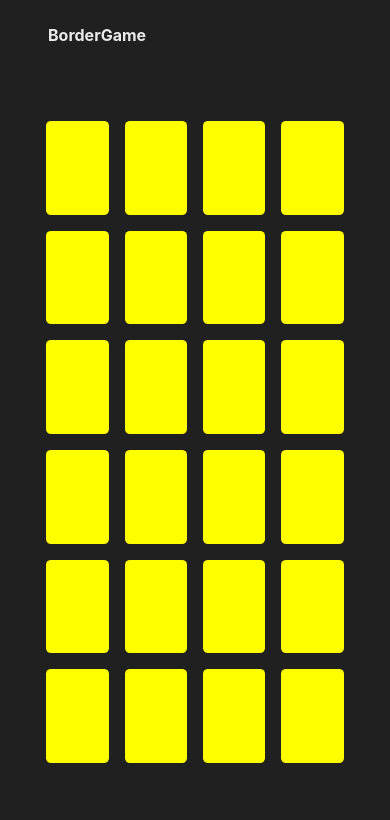
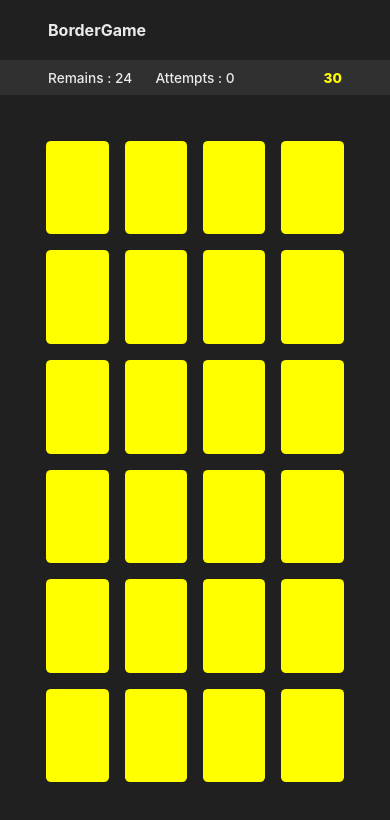
Before and after one commit to yyb02006/Boardgame, a React (Create React App) app: page /card-flipper in a window 390 px wide. Both pictures are taken after a click on the button "24". Shown: the top 820 px of the page. Built offline with nearby package versions, Linux system fonts and the light colour scheme.

Commit message:
반응형 대응 개선

```diff
--- a/src/components/Header.tsx
+++ b/src/components/Header.tsx
@@ -12,6 +12,15 @@ const Layout = styled.section`
 	display: flex;
 	align-items: center;
 	z-index: 1;
+	@media screen and (max-width: 1024px) {
+		height: 80px;
+		font-size: 2rem;
+	}
+	@media screen and (max-width: 640px) {
+		height: 60px;
+		padding: 0 48px;
+		font-size: 1rem;
+	}
 `;
 
 const HeaderNav = styled(NavLink)`
--- a/src/routes/CardFlipper.tsx
+++ b/src/routes/CardFlipper.tsx
@@ -17,8 +17,9 @@ import useThrottleClear from '#hooks/useThrottleClear';
 
 const layoutOption = {
 	padding: {
-		lg: { top: 80, right: 120, bottom: 40, left: 120 },
-		sm: { top: 80, right: 0, bottom: 40, left: 0 },
+		lg: { top: 80, right: 120, bottom: 20, left: 120 },
+		md: { top: 80, right: 0, bottom: 20, left: 0 },
+		sm: { top: 60, right: 0, bottom: 20, left: 0 },
 	},
 };
 
@@ -38,18 +39,34 @@ const createGridAutoTemplate = (props: [number, number]) => css`
 `;
 
 const Layout = styled.section`
-	height: 100vh;
+	min-height: 100vh;
 	width: 100%;
 	font-size: 5rem;
 	font-weight: 800;
 	position: relative;
 	padding: ${() => getPaddingFromOption(layoutOption.padding.lg)};
 	perspective: 2000px;
-	overflow-y: hidden;
 	@media screen and (max-width: 1024px) {
 		display: flex;
 		flex-direction: column;
+		padding: ${() => getPaddingFromOption(layoutOption.padding.md)};
+	}
+	@media screen and (max-width: 640px) {
+		display: flex;
+		flex-direction: column;
 		padding: ${() => getPaddingFromOption(layoutOption.padding.sm)};
+	}
+	& .calcMinHeight {
+		min-height: ${() => {
+			const { top, bottom } = layoutOption.padding.lg;
+			return `calc(100vh - ${top + bottom}px)`;
+		}};
+	}
+	& .calcHeight {
+		height: ${() => {
+			const { top, bottom } = layoutOption.padding.lg;
+			return `calc(100vh - ${top + bottom}px)`;
+		}};
 	}
 `;
 
@@ -122,14 +139,13 @@ const CardWrapper = styled.div`
 	}
 `;
 
-const GameBoardLayout = styled.section<GameBoardLayoutProps>`
+const CardTable = styled.section<GameBoardLayoutProps>`
 	position: relative;
-	height: 100%;
 	display: grid;
 	${(props) => createGridAutoTemplate(props.$cardLayout.lg)}
 	place-content: center center;
 	place-items: center center;
-	gap: 24px;
+	gap: min(2.2vw, 24px);
 	@media screen and (max-width: 1024px) {
 		${(props) => createGridAutoTemplate(props.$cardLayout.md)}
 		gap: 18px;
@@ -137,6 +153,43 @@ const GameBoardLayout = styled.section<GameBoardLayoutProps>`
 	@media screen and (max-width: 640px) {
 		${(props) => createGridAutoTemplate(props.$cardLayout.sm)}
 		gap: 16px;
+	}
+`;
+
+const GameBoardLayout = styled.section`
+	position: relative;
+	display: flex;
+	flex-direction: column;
+	justify-content: space-between;
+	${CardTable} {
+		flex: 1 1;
+	}
+`;
+
+const ScoreBoard = styled.section`
+	background-color: #303030;
+	font-size: 2rem;
+	font-weight: 500;
+	padding: 12px 48px;
+	display: flex;
+	align-items: center;
+	margin-bottom: 24px;
+	& > div {
+		flex: 1 1;
+		display: flex;
+	}
+	& > div:nth-child(2) {
+		justify-content: center;
+	}
+	& > div:nth-child(3) {
+		justify-content: right;
+		color: yellow;
+		font-weight: 800;
+	}
+	@media screen and (max-width: 1024px) {
+		height: 9vw;
+		font-size: 3.5vw;
+		padding: 0 48px;
 	}
 `;
 
@@ -168,7 +221,7 @@ const TitleWord = styled.div<SetQuantityButton>`
 `;
 
 const LobbyLayout = styled.section`
-	${fullWidthHeight}
+	height: calc(100vh - 100px);
 	background-color: var(--bgColor-dark);
 	display: flex;
 	flex-direction: column;
@@ -178,6 +231,7 @@ const LobbyLayout = styled.section`
 	font-size: 3rem;
 	padding-bottom: 120px;
 	text-align: center;
+	overflow-y: hidden;
 `;
 
 const SetQuantityButton = styled.button<SetQuantityButton>`
@@ -222,7 +276,6 @@ const SetQuantityButton = styled.button<SetQuantityButton>`
 `;
 
 const ResultScreenLayout = styled.section`
-	${fullWidthHeight}
 	color: yellow;
 	display: flex;
 	flex-direction: column;
@@ -388,7 +441,7 @@ const Lobby = () => {
 		setGameState({ playState: 'playing', quantity });
 	};
 	return (
-		<LobbyLayout>
+		<LobbyLayout className="calcHeight">
 			<div className="Title">
 				{'Choose the quantity of cards.'.split(' ').map((word, id, source) => (
 					<TitleWord key={word} $index={id} $isRun={playState === 'playing'}>
@@ -420,10 +473,19 @@ const GameBoard = () => {
 	const {
 		gameState: { quantity },
 		cards,
+		flipCount,
 	} = useCardFlipperContext();
 	return (
-		<GameBoardLayout
-			$cardLayout={quantity ? cardOptions.layoutRules[quantity] : cardOptions.layoutRules.generous}
+		<GameBoardLayout className="calcMinHeight">
+			<ScoreBoard>
+				<div>Remains : {cards?.filter((arr) => !arr.isChecked).length}</div>
+				<div>Attempts : {flipCount}</div>
+				<div>30</div>
+			</ScoreBoard>
+			<CardTable
+				$cardLayout={
+					quantity ? cardOptions.layoutRules[quantity] : cardOptions.layoutRules.generous
+				}
 			>
 				{cards?.map((card) => {
 					// console.log('executed');
@@ -438,6 +500,7 @@ const GameBoard = () => {
 						/>
 					);
 				})}
+			</CardTable>
 		</GameBoardLayout>
 	);
 };
@@ -446,7 +509,7 @@ const ResultScreen = () => {
 	const { flipCount, initializeGameData } = useCardFlipperContext();
 	const flipCountRef = useRef(flipCount);
 	return (
-		<ResultScreenLayout>
+		<ResultScreenLayout className="calcHeight">
 			<div>Win!</div>
 			<div>flipCount : {flipCountRef.current}</div>
 			<button
```
Lines whose indentation alone changed are shown as unchanged.
